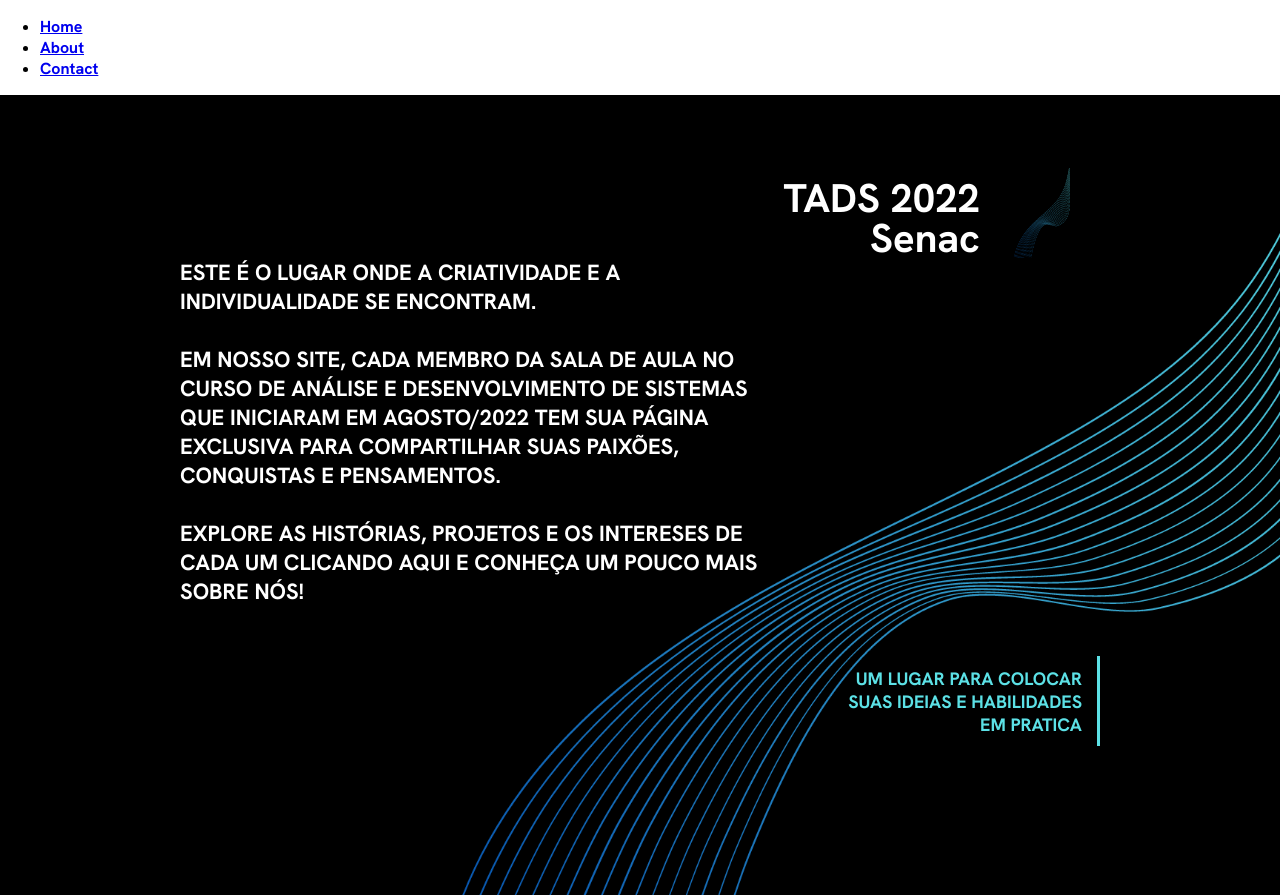
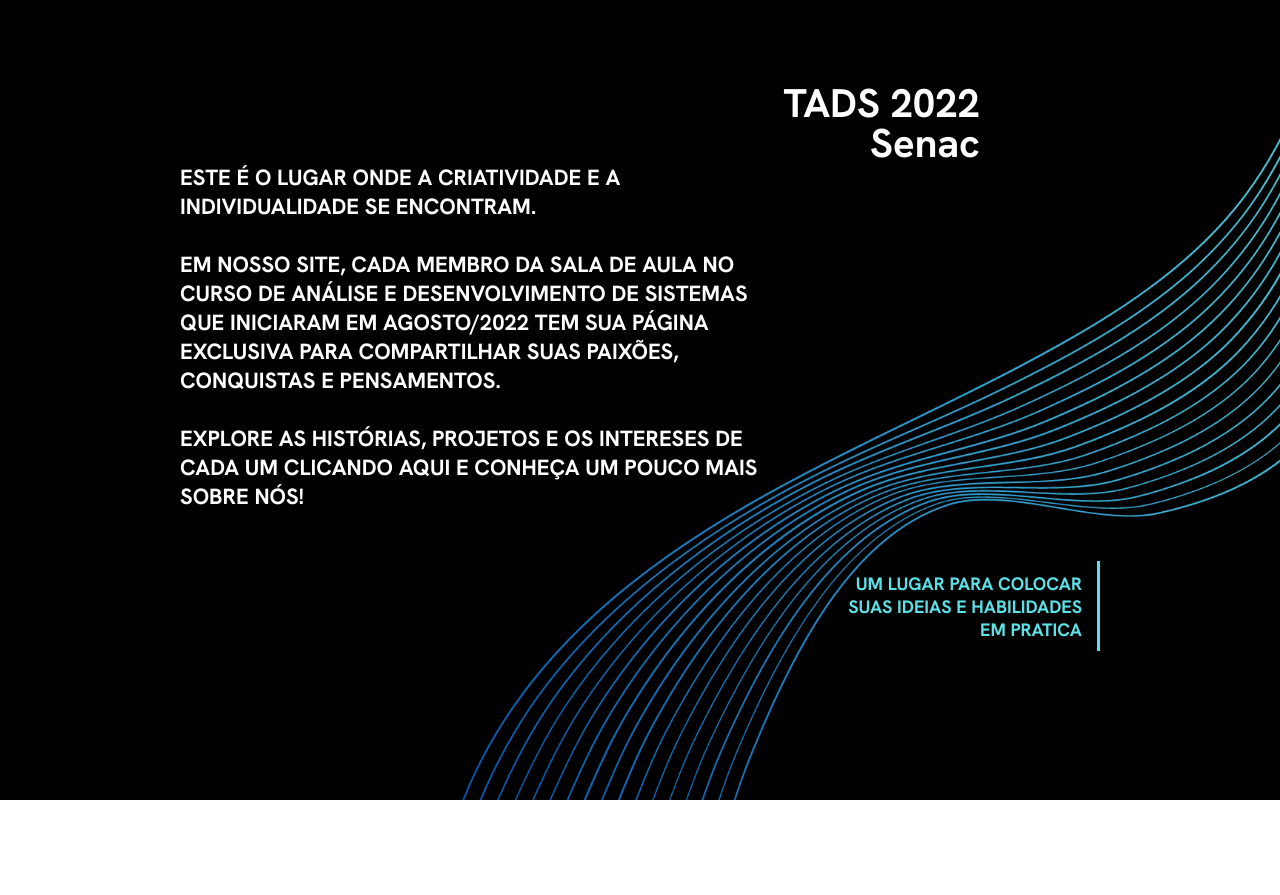
Before and after one commit to AliePonzani/tads2022, a React (Create React App) app: page /#/ in a window 1280 px wide. After the commit the page ends 800 px from the top, so only its background shows below. Built offline with nearby package versions, Linux system fonts and the light colour scheme.

Commit message:
atualização pagina inicial

```diff
--- a/src/App.js
+++ b/src/App.js
@@ -1,31 +1,10 @@
 import './App.css';
 import React from 'react';
-import { Link } from 'react-router-dom';
 import RouterApp from './Routes';
-import Imagem from './Imagens/background.png'
-
-
 
 function App() {
   return (
-    <div className="App">
-      <div>
-        <nav>
-          <ul id="navigation">
-            <li>
-              <Link to="/">Home</Link>
-            </li>
-            <li>
-              <Link to="/about">About</Link>
-            </li>
-            <li>
-              <Link to="/contact">Contact</Link>
-            </li>
-          </ul>
-        </nav>
-      </div>
-      <RouterApp />
-    </div>
+    <RouterApp />
   );
 }
 
--- a/src/HomePages/Home.jsx
+++ b/src/HomePages/Home.jsx
@@ -1,7 +1,7 @@
 import '../App.css';
 import './homeStyle.css';
 import React from 'react';
-import Imagem from '../Imagens/background.png';
+import Imagem from '../Imagens/Imagem1.png';
 
 class Home extends React.Component {
     render() {
@@ -12,7 +12,7 @@ class Home extends React.Component {
                     <div className="container">
                         <div className="logo">
                             <div><h2>TADS 2022<br />Senac</h2></div>
-                            <img src={Imagem} ></img>
+                            <img src={Imagem} alt='quebra-cabeça'></img>
                         </div>
                         <div className="Texto">
                             ESTE É O LUGAR ONDE A CRIATIVIDADE E A INDIVIDUALIDADE
```
